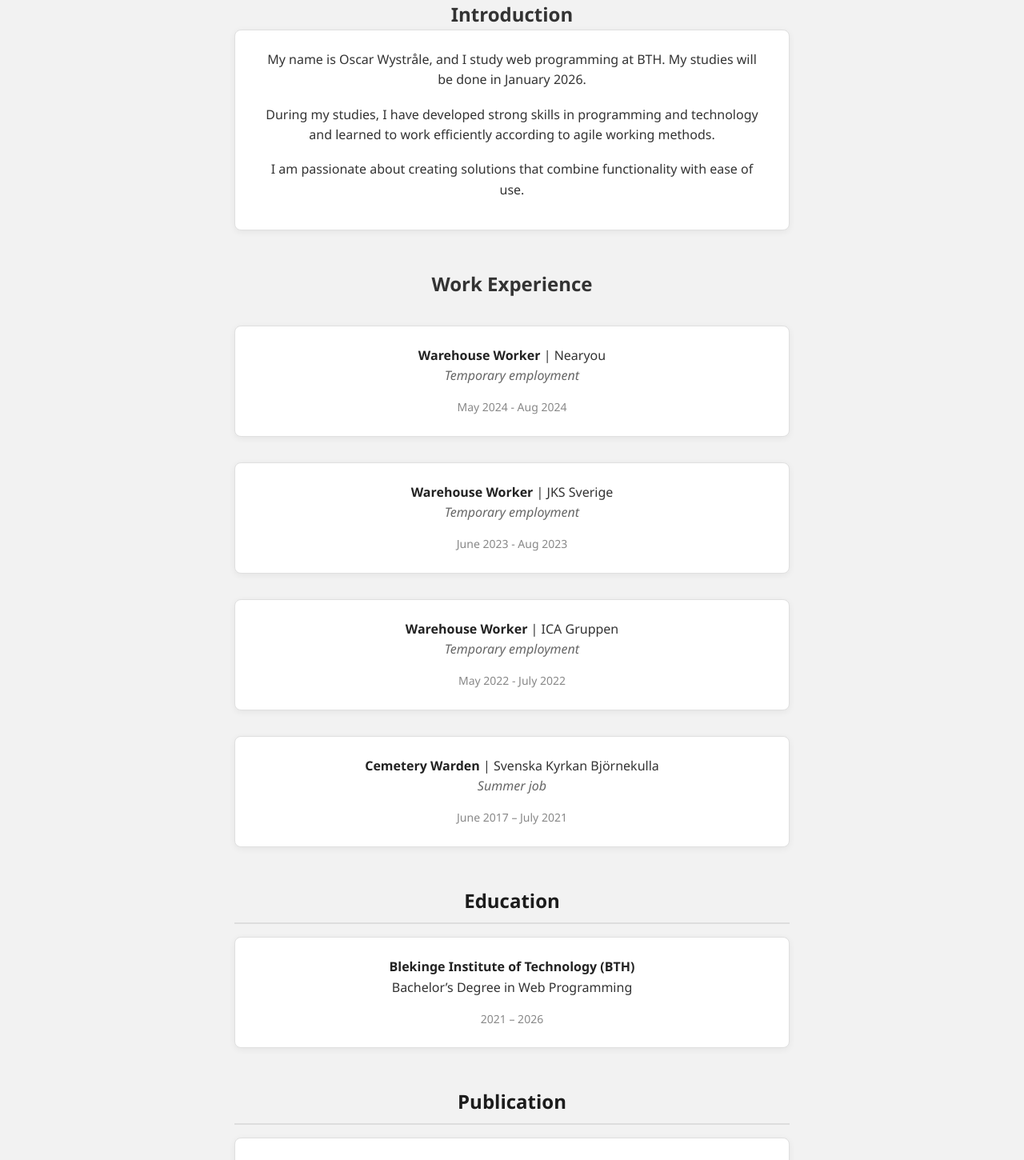
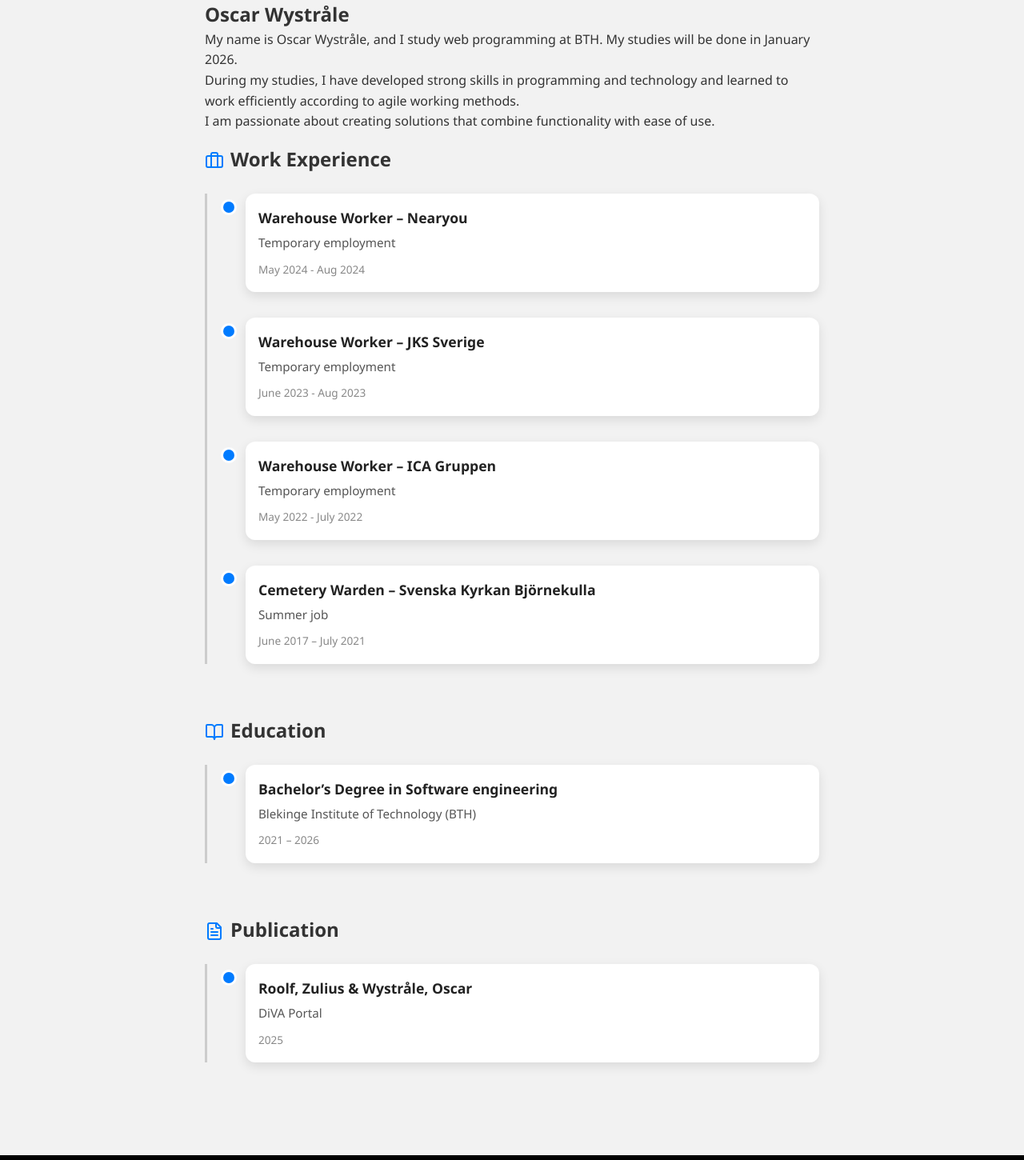
Before and after one commit to CarlOscarMarcus/portfolio, a React (Create React App) app: page / in a window 1280 px wide. Shown: the part 620-2070 px from the top of the page at 80% size. Built offline with nearby package versions, Linux system fonts and the light colour scheme.

Commit message:
Translations fixes

```diff
--- a/package.json
+++ b/package.json
@@ -21,7 +21,9 @@
     "start": "react-scripts start",
     "build": "react-scripts build",
     "test": "react-scripts test",
-    "eject": "react-scripts eject"
+    "eject": "react-scripts eject",
+    "predeploy": "npm run build",
+    "deploy": "gh-pages -d build"
   },
   "eslintConfig": {
     "extends": [
@@ -42,6 +44,7 @@
     ]
   },
   "devDependencies": {
+    "gh-pages": "^6.3.0",
     "typescript": "^5.8.3"
   }
 }
--- a/src/App.js
+++ b/src/App.js
@@ -5,7 +5,6 @@ import Layout from './components/Layout';
 import Home from './pages/Home';
 import About from './pages/About';
 import Portfolio from './pages/Portfolio';
-import Contact from './pages/Contact';
 
 function App() {
   return (
@@ -15,7 +14,6 @@ function App() {
           <Route index element={<Home />} />
           <Route path="about" element={<About />} />
           <Route path="portfolio" element={<Portfolio />} />
-          <Route path="contact" element={<Contact />} />
         </Route>
       </Routes>
     </Router>
--- a/src/components/Header.js
+++ b/src/components/Header.js
@@ -32,7 +32,6 @@ const Header = () => {
           <NavLink to="/" exact activeClassName="active">Home</NavLink>
           <NavLink to="/about" activeClassName="active">About</NavLink>
           <NavLink to="/portfolio" activeClassName="active">Portfolio</NavLink>
-          <NavLink to="/contact" activeClassName="active">Contact</NavLink>
         </nav>
 
         <div className="language-switch">
--- a/src/i18n/locales/en/home.json
+++ b/src/i18n/locales/en/home.json
@@ -39,7 +39,7 @@
   "education": {
     "title": "Education",
     "institution": "Blekinge Institute of Technology (BTH)",
-    "degree": "Bachelor’s Degree in Web Programming",
+    "degree": "Bachelor’s Degree in Software engineering",
     "period": "2021 – 2026"
   },
   "publication": {
--- a/src/i18n/locales/sv/home.json
+++ b/src/i18n/locales/sv/home.json
@@ -39,7 +39,7 @@
   "education": {
     "title": "Utbildning",
     "institution": "Blekinge Tekniska Högskola (BTH)",
-    "degree": "Kandidatexamen i webbutveckling",
+    "degree": "Kandidatexamen i mjukvaruutveckling",
     "period": "2021 – 2026"
   },
   "publication": {
--- a/src/pages/Contact.js
+++ /dev/null
@@ -1,18 +0,0 @@
-import React from 'react';
-import { useTranslation } from 'react-i18next';
-import ContactForm from '../components/ContactForm';
-
-const Contact = () => {
-  const { t } = useTranslation('contact');
-
-  return (
-    <section>
-      <h2>{t('title')}</h2>
-      <p>{t('description')}</p>
-
-      <ContactForm />
-    </section>
-  );
-};
-
-export default Contact;
--- a/src/pages/Home.js
+++ b/src/pages/Home.js
@@ -1,55 +1,80 @@
 import React from 'react';
 import { useTranslation } from 'react-i18next';
+import { Briefcase, BookOpen, FileText } from 'lucide-react';
 
-const Home = () => {
+const CVTimeline = () => {
   const { t } = useTranslation('home');
+  const introParagraphs = t('introduction.intro', { returnObjects: true });
 
   return (
-    <main class="cv-page">
-      {/* Introduction */}
-      <section>
-        <center><h1>{t('introduction.title')}</h1></center>
-        <div class="card">
-            {t('introduction.intro', { returnObjects: true }).map((paragraph, idx) => (
-                <p key={idx}>{paragraph}</p>
-            ))}
+    <div className="cv-timeline">
+      {/* Introduction Section */}
+      <section className="introduction-section">
+        <h1 className="intro-title">Oscar Wystråle</h1>
+        {introParagraphs.map((paragraph: string, index: number) => (
+          <p key={`intro-${index}`} className="intro-paragraph">
+            {paragraph}
+          </p>
+        ))}
+      </section>
+
+      {/* Work Experience Section */}
+      <section className="cv-section">
+        <h3 className="section-title">
+          <Briefcase className="section-icon" />
+          {t('workExperience.title')}
+        </h3>
+        <div className="timeline">
+          {t('workExperience.jobs', { returnObjects: true }).map((job, idx) => (
+            <div className="timeline-item" key={`job-${idx}`}>
+              <div className="timeline-dot" />
+              <div className="timeline-content">
+                <h4>{job.position} – {job.company}</h4>
+                <p>{job.type}</p>
+                <span className="timeline-date">{job.period}</span>
+              </div>
+            </div>
+          ))}
         </div>
       </section>
 
-      {/* Work Experience */}
-      <section>
-        <center><h1>{t('workExperience.title')}</h1></center>
-          {t('workExperience.jobs', { returnObjects: true }).map((job, i) => (
-            <div class="timeline card">
-                <strong>{job.position}</strong> | {job.company}<br />
-                <em>{job.type}</em><br />
-                <span>{job.period}</span>
+      {/* Education Section */}
+      <section className="cv-section">
+        <h3 className="section-title">
+          <BookOpen className="section-icon" />
+          {t('education.title')}
+        </h3>
+        <div className="timeline">
+          <div className="timeline-item">
+            <div className="timeline-dot" />
+            <div className="timeline-content">
+              <h4>{t('education.degree')}</h4>
+              <p>{t('education.institution')}</p>
+              <span className="timeline-date">{t('education.period')}</span>
             </div>
-          ))}
-      </section>
-
-      {/* Education */}
-      <section>
-        <center><h2>{t('education.title')}</h2></center>
-        <div class="card">
-          <strong>{t('education.institution')}</strong><br />
-          {t('education.degree')}<br />
-          <span>{t('education.period')}</span>
+          </div>
         </div>
       </section>
 
-      {/* Publication */}
-      <section>
-        <center><h2>{t('publication.title')}</h2></center>
-        <div class="card">
-          <strong>The applicability of Generative AI in Systematic Literature Reviews</strong><br />
-          <em>Exploring GPT-4's Role in Automating and Assisting Researchers</em> <br />
-          {t('publication.paper.authors')}<br />
-          {t('publication.paper.year')} | {t('publication.paper.source')}
+      {/* Publication Section */}
+      <section className="cv-section">
+        <h3 className="section-title">
+          <FileText className="section-icon" />
+          {t('publication.title')}
+        </h3>
+        <div className="timeline">
+          <div className="timeline-item">
+            <div className="timeline-dot" />
+            <div className="timeline-content">
+              <h4>{t('publication.paper.authors')}</h4>
+              <p>{t('publication.paper.source')}</p>
+              <span className="timeline-date">{t('publication.paper.year')}</span>
+            </div>
+          </div>
         </div>
       </section>
-    </main>
+    </div>
   );
 };
 
-export default Home;
+export default CVTimeline;
--- a/src/styles/layout/_header.scss
+++ b/src/styles/layout/_header.scss
@@ -24,7 +24,7 @@
 
 	.nav {
 		display: flex;
-		gap: 1.5rem;
+		gap: 2rem;
 
 		.nav-link {
 			color: $white;
--- a/src/styles/pages/_home.scss
+++ b/src/styles/pages/_home.scss
@@ -1,118 +1,89 @@
-.cv-page {
-  width: 900px; // Controls the shared width of all content
-  margin: 0 auto;   // Centers content
+.cv-timeline {
+  max-width: 800px;
+  margin: 0 auto;
   padding: 2rem 1rem;
 
-  section {
-    width: 80%;           // Ensure full usage of container
-    margin-bottom: 3rem; // Consistent spacing between sections
+  .main-title {
+    text-align: center;
+    font-size: 2.2rem;
+    margin-bottom: 2.5rem;
+  }
 
-    h2 {
+  .cv-section {
+    margin-bottom: 4rem;
+
+    .section-title {
+      display: flex;
+      align-items: center;
       font-size: 1.5rem;
-      margin-bottom: 1rem;
-      color: #1c1c1c;
-      border-bottom: 2px solid #ddd;
-      padding-bottom: 0.5rem;
+      font-weight: 600;
+      color: #333;
+      margin-bottom: 1.5rem;
+      gap: 0.5rem;
+
+      .section-icon {
+        width: 1.5rem;
+        height: 1.5rem;
+        color: #007BFF;
+        position: relative;
+        top: 2px;
+      }
     }
-    .card {
-    background-color: #fff;
-    border: 1px solid #e0e0e0;
-    border-radius: 8px;
-    padding: 1.5rem 2rem;
-    margin-bottom: 1.5rem;
-    box-shadow: 0 2px 8px rgba(0, 0, 0, 0.06);
-    transition: box-shadow 0.3s ease, transform 0.3s ease;
 
-    &:hover {
-        transform: scale(1.02);
-        box-shadow: 0 8px 20px rgba(0, 0, 0, 0.12);
-    }
-      p,
-      li {
-        font-size: 1rem;
-        line-height: 1.6;
-        margin-bottom: 0.8rem;
-      }
+    .timeline {
+      position: relative;
+      padding-left: 2rem;
+      border-left: 3px solid #ccc;
 
-      strong {
-        color: #222;
-        font-weight: 600;
-      }
+      .timeline-item {
+        position: relative;
+        margin-bottom: 2rem;
+        padding-left: 1rem;
 
-      em {
-        color: #666;
-        font-style: italic;
-      }
+        .timeline-dot {
+          position: absolute;
+          left: -0.75rem;
+          top: 0.6rem;
+          width: 14px;
+          height: 14px;
+          background: #007BFF;
+          border-radius: 50%;
+          box-shadow: 0 0 0 3px #fff;
+        }
 
-      span {
-        display: block;
-        color: #888;
-        font-size: 0.875rem;
-      }
+        .timeline-content {
+          background: #fff;
+          padding: 1rem;
+          border-radius: 12px;
+          box-shadow: 0 5px 14px rgba(0, 0, 0, 0.1);
+          transition: transform 0.3s ease;
 
-      ul {
-        padding-left: 1.2rem;
-        list-style: disc;
+          &:hover {
+            transform: translateY(-2px);
+          }
 
-        li::marker {
-          color: #999;
+          h4 {
+            margin: 0;
+            font-size: 1.1rem;
+            color: #222;
+          }
+
+          p {
+            margin: 0.3rem 0 0.5rem;
+            font-size: 0.95rem;
+            color: #555;
+          }
+
+          .timeline-date {
+            font-size: 0.85rem;
+            color: #888;
+          }
         }
       }
     }
   }
 }
 
-
-// src/styles/components/_timeline.scss
-
-.timeline {
-  position: relative;
-  margin: 2rem auto;
-  padding-left: 2rem;
-  border-left: 3px solid #ccc;
-  max-width: 800px;
+.introduction-section {
+    margin-bottom: 15px;
 }
-
-// Reuse this for experience, education, and publication cards
-.timeline .card {
-  position: relative;
-  background: #fff;
-  border-radius: 8px;
-  padding: 1.5rem 2rem;
-  margin-bottom: 2rem;
-  box-shadow: 0 2px 8px rgba(0, 0, 0, 0.06);
-  transition: transform 0.3s ease, box-shadow 0.3s ease;
-
-  &:hover {
-    transform: scale(1.02);
-    box-shadow: 0 8px 20px rgba(0, 0, 0, 0.12);
-  }
-
-  &::before {
-    content: '';
-    position: absolute;
-    left: -1.35rem;
-    top: 1.2rem;
-    width: 14px;
-    height: 14px;
-    background-color: #2196f3;
-    border-radius: 50%;
-    box-shadow: 0 0 0 3px #fff, 0 0 0 5px #2196f3;
-  }
-}
-
-// Optional: add spacing and max-width for all sections
-.experience-section,
-.education-section,
-.publications-section {
-  max-width: 900px;
-  margin: 0 auto;
-  padding: 2rem 1rem;
-}
-
-section h2 {
-  margin-bottom: 1rem;
-  font-size: 1.75rem;
-  color: #333;
-  text-align: center;
-}
```
Also changed, not shown: 1 other file (tests, documents, lock files or other folders).
